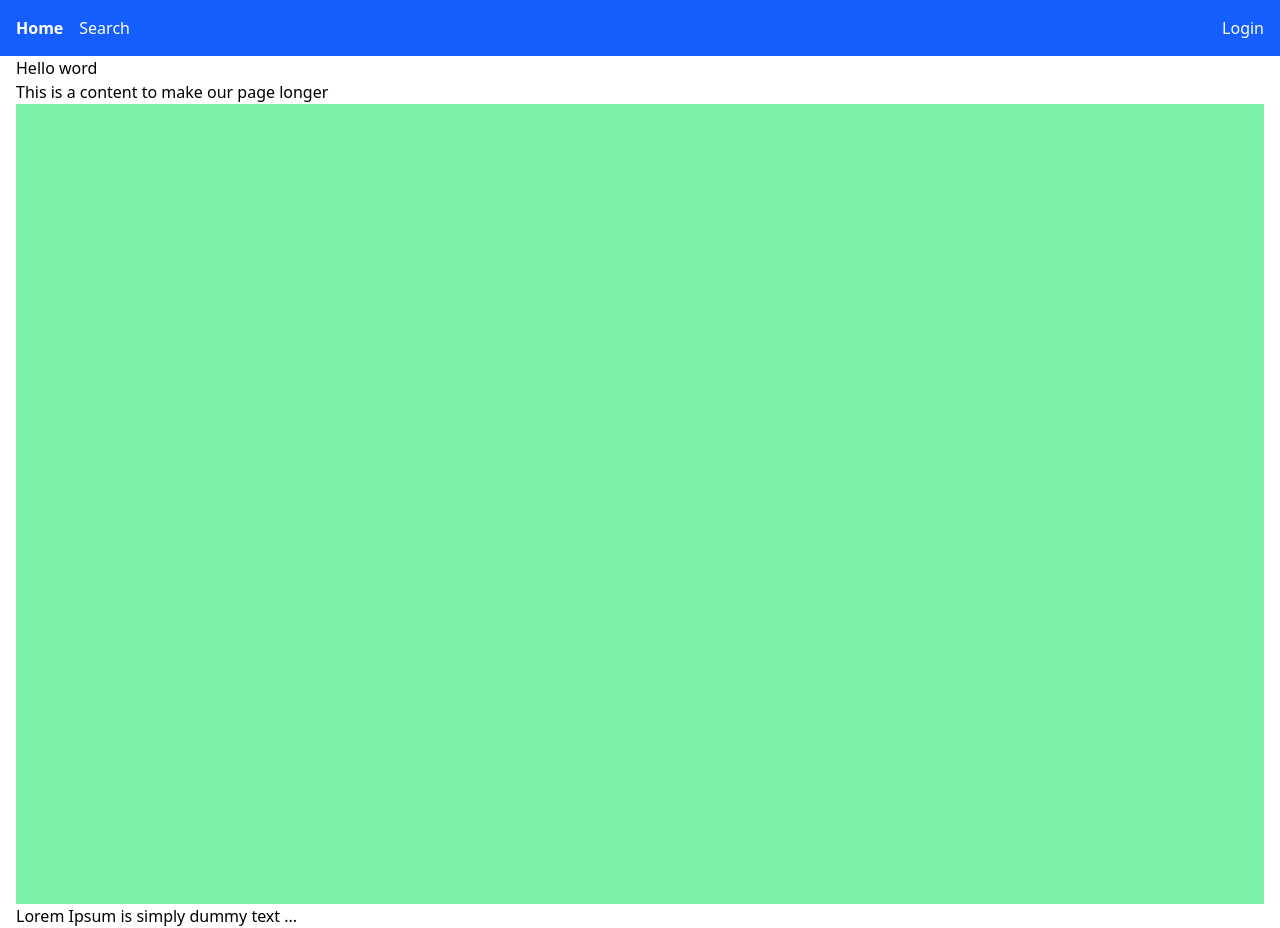
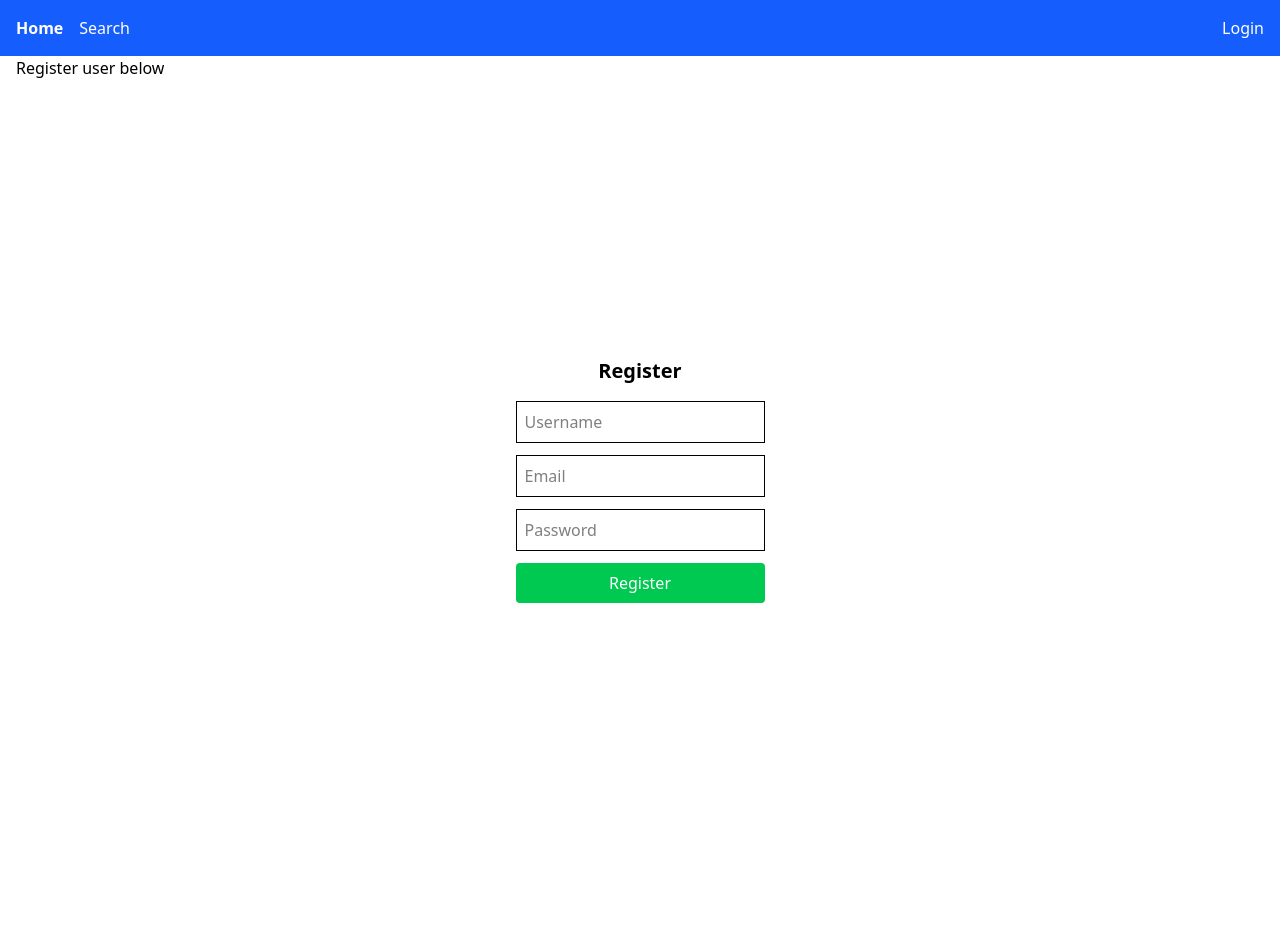
Before and after one commit to JoeSteeloak/jojapp, a Next.js app: page / in a window 1280 px wide. After the commit the page ends 880 px from the top, so only its background shows below. Built offline with nearby package versions, Linux system fonts and the light colour scheme.

Commit message:
RegisterUser added

```diff
--- /dev/null
+++ b/app/components/RegisterForm.tsx
@@ -0,0 +1,78 @@
+"use client";
+
+import React, { useState } from "react";
+
+const RegisterForm = () => {
+    const [username, setUsername] = useState("");
+    const [email, setEmail] = useState("");
+    const [password, setPassword] = useState("");
+    const [error, setError] = useState("");
+    const [success, setSuccess] = useState("");
+
+    const handleRegister = async (e: React.FormEvent) => {
+        e.preventDefault();
+        setError("");
+        setSuccess("");
+
+        try {
+            const res = await fetch("/api/users", { // Ändrat till rätt API-route
+                method: "POST",
+                headers: {
+                    "Content-Type": "application/json",
+                },
+                body: JSON.stringify({ username, email, password }),
+            });
+
+            if (!res.ok) {
+                const errorMessage = await res.text(); // Läser backend-svar för mer info
+                throw new Error(errorMessage || "Registration failed");
+            }
+
+            setSuccess("Account created successfully! You can now log in.");
+            setUsername("");
+            setEmail("");
+            setPassword("");
+        } catch (err: any) {
+            setError(err.message);
+        }
+    };
+
+    return (
+        <div className="flex flex-col items-center justify-center min-h-screen">
+            <h2 className="text-xl font-bold mb-4">Register</h2>
+            <form onSubmit={handleRegister} className="flex flex-col gap-3">
+                <input
+                    type="text"
+                    placeholder="Username"
+                    value={username}
+                    onChange={(e) => setUsername(e.target.value)}
+                    className="border p-2"
+                    required
+                />
+                <input
+                    type="email"
+                    placeholder="Email"
+                    value={email}
+                    onChange={(e) => setEmail(e.target.value)}
+                    className="border p-2"
+                    required
+                />
+                <input
+                    type="password"
+                    placeholder="Password"
+                    value={password}
+                    onChange={(e) => setPassword(e.target.value)}
+                    className="border p-2"
+                    required
+                />
+                <button type="submit" className="bg-green-500 text-white p-2 rounded">
+                    Register
+                </button>
+            </form>
+            {error && <p className="text-red-500 mt-2">{error}</p>}
+            {success && <p className="text-green-500 mt-2">{success}</p>}
+        </div>
+    );
+};
+
+export default RegisterForm;
--- a/app/page.tsx
+++ b/app/page.tsx
@@ -1,14 +1,10 @@
-
+import RegisterForm from "./components/RegisterForm";
 export default function Home() {
   return (
     <>
       <div className="container mx-auto px-4">
-        <h1>Hello word</h1>
-        <p>This is a content to make our page longer</p>
-        <div className="w-full h-screen bg-green-300"></div>
-        <p>
-          Lorem Ipsum is simply dummy text ...
-        </p>
+        <p>Register user below</p>
+        <RegisterForm />
       </div>
     </>
   );
```
